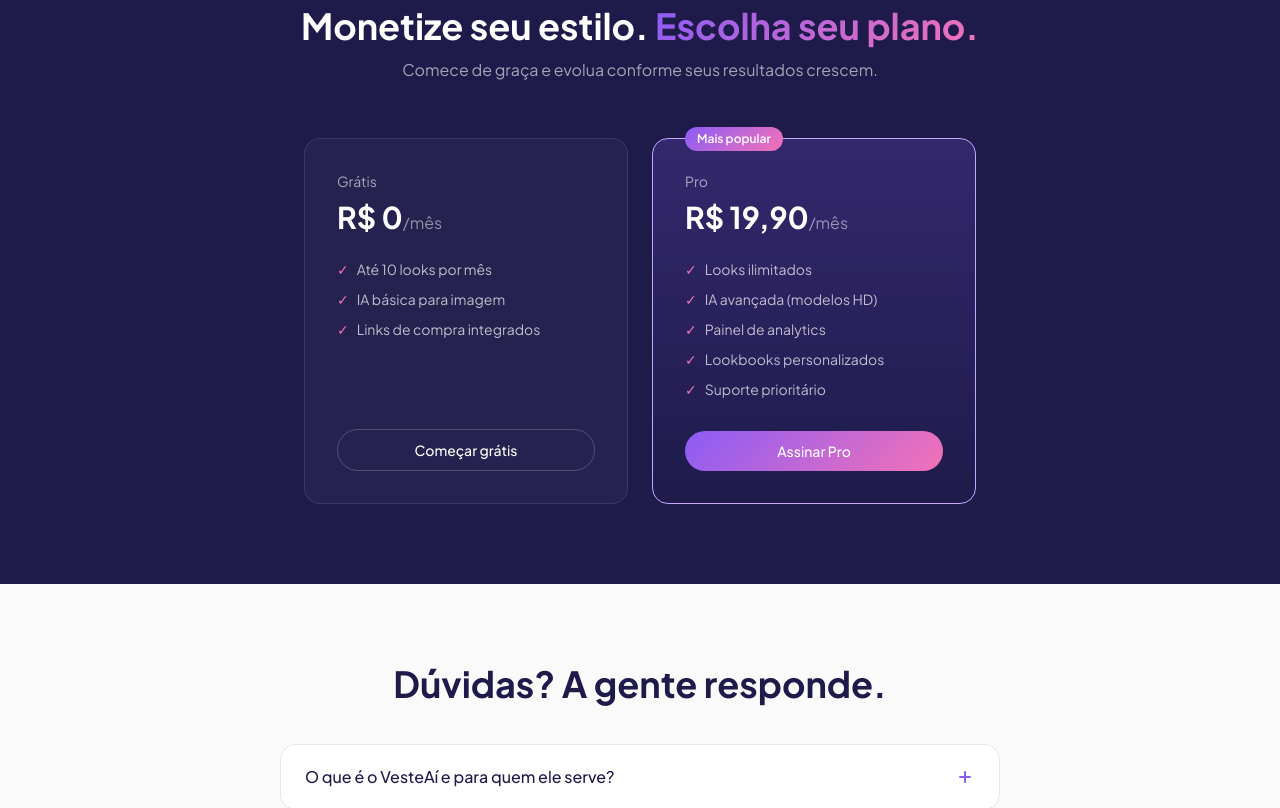
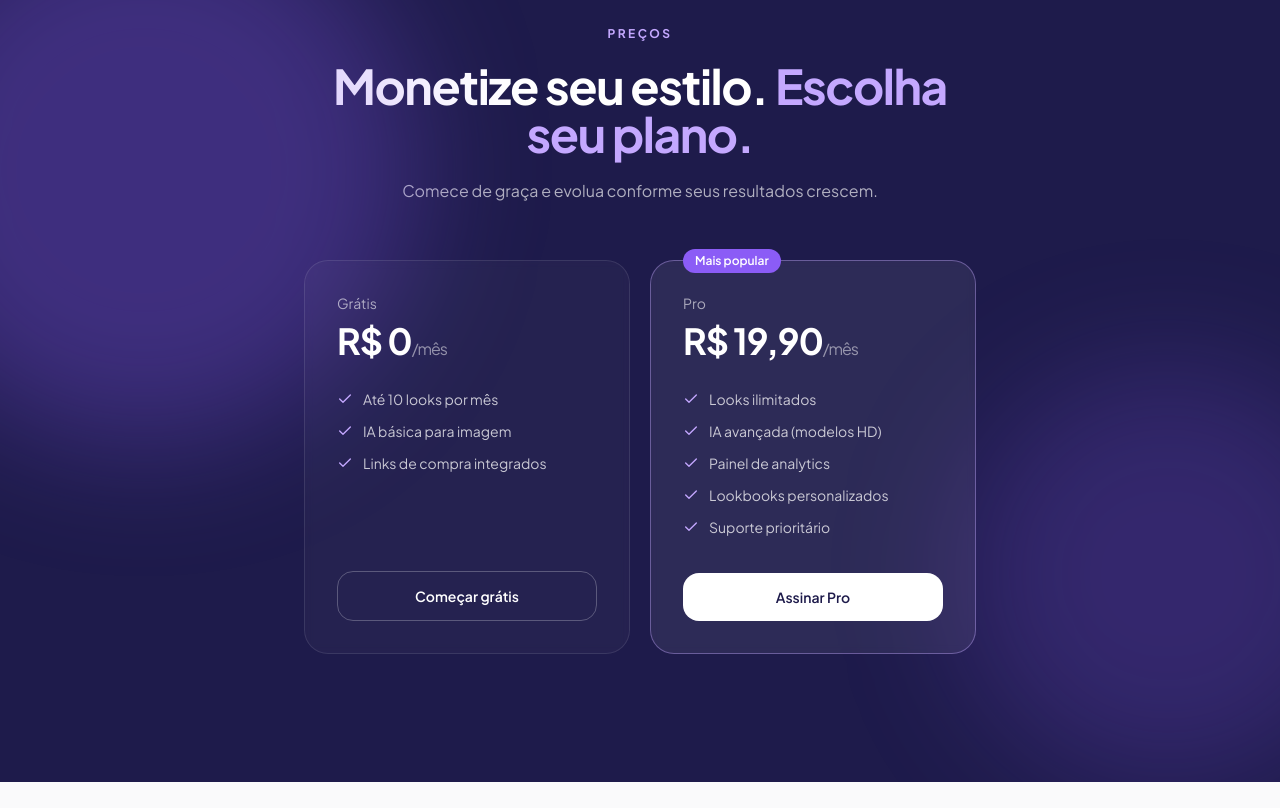
Before and after one commit to kalebefukuda/veste-ai, a Next.js app in the folder frontend/: page / in a window 1280 px wide. Shown: the part 2869-3677 px from the top of the page. Built offline with nearby package versions, Linux system fonts and the light colour scheme.

Commit message:
feat(web): use the purple halo on the pricing section

```diff
--- a/frontend/components/sections/Pricing.tsx
+++ b/frontend/components/sections/Pricing.tsx
@@ -1,3 +1,7 @@
+import { Check } from "lucide-react";
+import Link from "next/link";
+
+import { REGISTER } from "@/lib/routes";
 import type { PricingPlan } from "@/types";
 
 const PLANS: PricingPlan[] = [
@@ -28,20 +32,27 @@
 
 export default function Pricing() {
   return (
-    <section id="precos" className="bg-navy py-20 text-white">
+    <section id="precos" className="relative isolate overflow-hidden bg-navy py-24 text-white lg:py-32">
+      {/* Mesmo halo do card grande de recursos: uma cor só, difusa, sem gradiente de duas. */}
+      <div
+        aria-hidden
+        className="pointer-events-none absolute -left-32 top-0 h-[34rem] w-[34rem] rounded-full bg-purple/30 blur-3xl"
+      />
+      <div
+        aria-hidden
+        className="pointer-events-none absolute -right-24 bottom-0 h-[26rem] w-[26rem] rounded-full bg-purple/20 blur-3xl"
+      />
+
       <div className="mx-auto max-w-6xl px-6 text-center">
-        <p className="text-sm font-semibold uppercase tracking-wide text-rose">Preços</p>
-        <h2 className="mt-2 text-3xl font-bold md:text-4xl">
-          Monetize seu estilo.{" "}
-          <span className="bg-veste-gradient bg-clip-text text-transparent">
-            Escolha seu plano.
-          </span>
+        <p className="text-xs font-bold uppercase tracking-[0.2em] text-purple-light">Preços</p>
+        <h2 className="mx-auto mt-5 max-w-2xl text-3xl font-bold leading-[1.1] tracking-[-0.03em] sm:text-5xl">
+          Monetize seu estilo. <span className="text-purple-light">Escolha seu plano.</span>
         </h2>
-        <p className="mx-auto mt-3 max-w-lg text-white/60">
+        <p className="mx-auto mt-5 max-w-[46ch] leading-relaxed text-white/65">
           Comece de graça e evolua conforme seus resultados crescem.
         </p>
 
-        <div className="mt-14 grid gap-6 sm:grid-cols-2 max-w-2xl mx-auto">
+        <div className="mx-auto mt-14 grid max-w-2xl gap-5 sm:grid-cols-2">
           {PLANS.map((plan) => (
             <PlanCard key={plan.name} plan={plan} />
           ))}
@@ -54,39 +65,44 @@
 function PlanCard({ plan }: { plan: PricingPlan }) {
   return (
     <div
-      className={`relative flex flex-col rounded-2xl border p-8 text-left ${
-        plan.highlight
-          ? "border-purple-light bg-gradient-to-b from-purple/20 to-transparent"
-          : "border-white/10 bg-white/[0.03]"
+      className={`relative flex flex-col rounded-3xl border p-8 text-left backdrop-blur-sm ${
+        plan.highlight ? "border-purple-light/40 bg-white/[0.07]" : "border-white/10 bg-white/[0.03]"
       }`}
     >
       {plan.badge && (
-        <span className="absolute -top-3 left-8 rounded-full bg-veste-gradient px-3 py-1 text-xs font-semibold">
+        <span className="absolute -top-3 left-8 rounded-full bg-purple px-3 py-1 text-xs font-semibold text-white">
           {plan.badge}
         </span>
       )}
+
       <p className="text-sm text-white/60">{plan.name}</p>
-      <p className="mt-2 text-3xl font-bold">
+      <p className="mt-2 text-4xl font-bold tracking-[-0.03em]">
         {plan.price}
         <span className="text-base font-normal text-white/50">{plan.period}</span>
       </p>
-      <ul className="mt-6 flex-1 space-y-2.5 text-sm text-white/70">
+
+      <ul className="mt-7 flex-1 space-y-3 text-sm text-white/75">
         {plan.features.map((feature) => (
-          <li key={feature} className="flex items-start gap-2">
-            <span className="text-rose">✓</span> {feature}
+          <li key={feature} className="flex items-start gap-2.5">
+            <Check size={16} className="mt-0.5 shrink-0 text-purple-light" aria-hidden />
+            {feature}
           </li>
         ))}
       </ul>
-      <a
-        href="#cta-final"
-        className={`mt-8 rounded-full px-5 py-2.5 text-center text-sm font-medium transition ${
-          plan.highlight
-            ? "bg-veste-gradient text-white hover:opacity-90"
-            : "border border-white/20 text-white hover:border-white/40"
-        }`}
+
+      {/* Os dois levam ao cadastro: a assinatura só existe a partir da conta criada. */}
+      <Link
+        href={REGISTER}
+        className={`mt-9 rounded-2xl px-5 py-3.5 text-center text-sm font-semibold transition
+          focus-visible:ring-2 focus-visible:ring-purple-light/60 focus-visible:ring-offset-2
+          focus-visible:ring-offset-navy motion-safe:active:scale-[0.99] ${
+            plan.highlight
+              ? "bg-white text-navy hover:bg-white/90"
+              : "border border-white/25 text-white hover:border-white/50"
+          }`}
       >
         {plan.cta}
-      </a>
+      </Link>
     </div>
   );
 }
```
